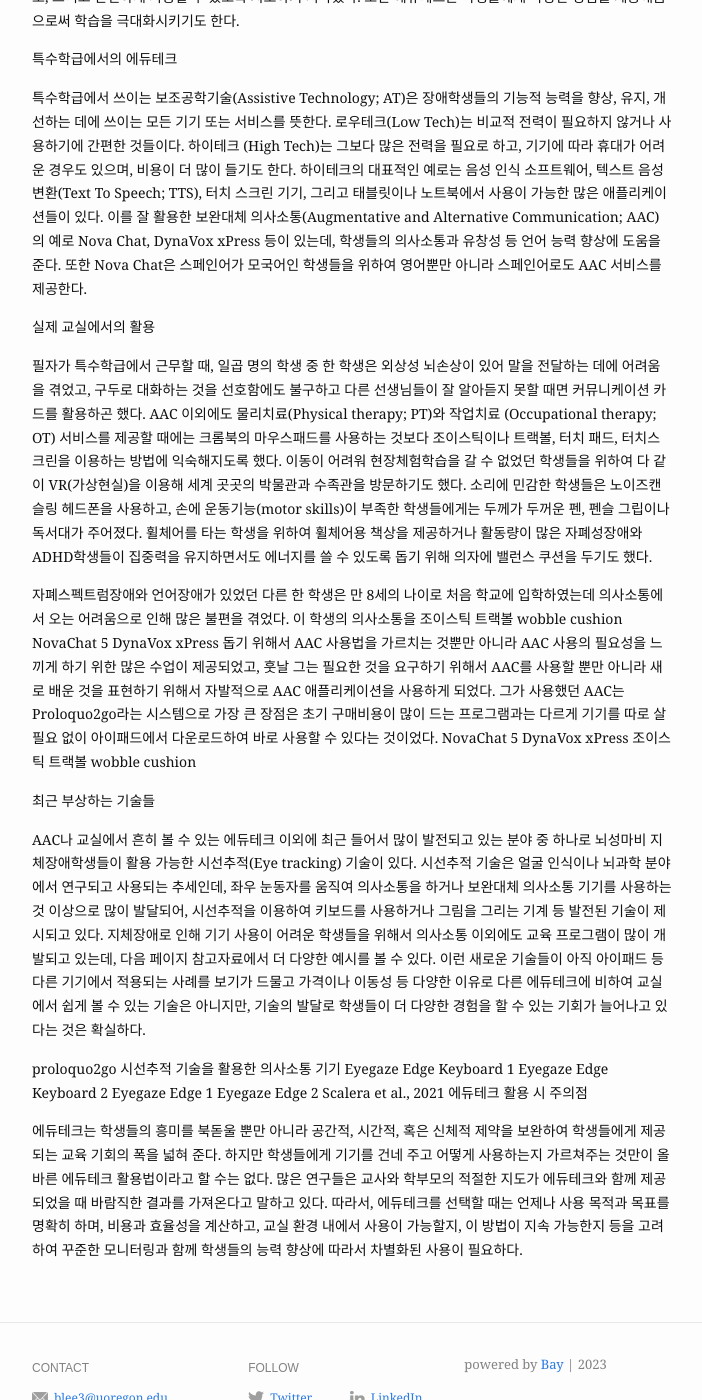
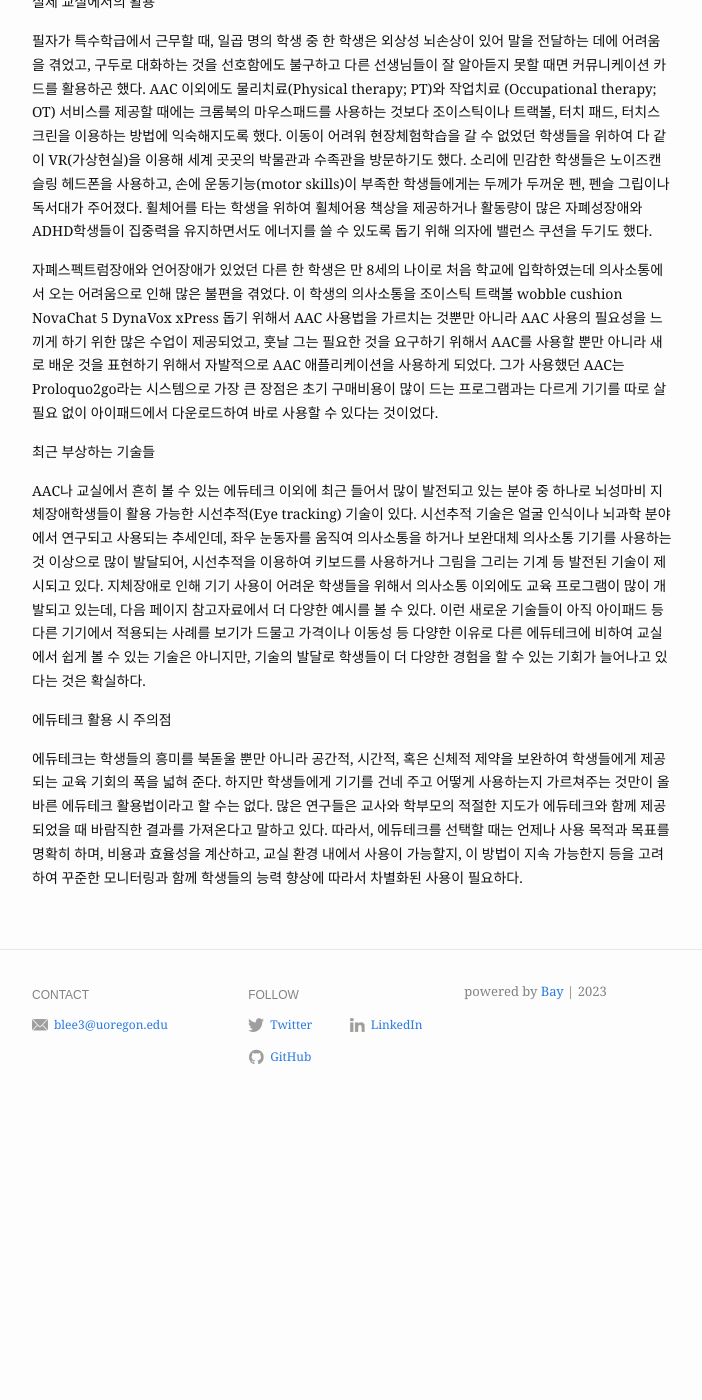
Before and after one commit to seul-b/seul-b.github.io, a Jekyll site: the page built from _posts/2023-05-17-현장특수교육-30-1.md, in a window 1280 px wide and 1400 px high, scrolled down 861 px. Shown: the whole window, without its empty margins (288-990 px from the left). Built offline with Jekyll 4.4.1, drawn with Linux system fonts in a browser that asks for light colours; after the commit the page ends 1981 px from its top, so only the background shows below that; some of the changed text lies outside the part shown.

Commit message:
revised post

```diff
--- a/_posts/2023-05-17-현장특수교육-30-1.md
+++ b/_posts/2023-05-17-현장특수교육-30-1.md
@@ -6,12 +6,9 @@
 # og_image: /assets/img/content/post-example/Banner.jpg
 ---
 
-<img src="{{ "/assets/img/content/post-example/Banner.jpg" | absolute_url }}" alt="bay" class="post-pic"/>
-<br />
-<br />
+이미지를 포함한 본문 링크: https://www.nise.go.kr/field/page/vol127/sub_2_11.html
 
 왜 에듀테크를 사용할까?
-</p>
 <p>
 에듀테크(Educational Technology 또는 EdTech)는 요즘 미국의 교실에서 다양한 방법으로 활용되고 있다. 교사들이 에듀테크를 전문적으로 배울 수 있는 학위 선택지도 늘어나고, 교사들을 채용할 때에도 에듀테크에 대한 경험과 지식을 물어보는 일이 잦아졌다. 또한 이를 전문적으로 개발하는 회사와 연구 범위도 넓어졌으니, 에듀테크가 교실에서 얼마나 중요한 역할을 하는지 알 수 있을 것이다. 단순히 교실 안에서 전자책을 읽거나 크롬북(Chromebook) 또는 아이패드를 사용하는 범위를 넘어서, 학생들은 가상현실(Virtual Reality; VR) 이나 인공지능(Artificial Intelligence; AI)도 사용하게 되었다. 학생들이 커서 마주하게 될 세상에서 에듀테크에 대한 이해도와 습득력이 더욱 중요해질수록, 학교에서는 지식을 가르칠 뿐만 아니라 학생들이 에듀테크를 더욱 효율적으로, 그리고 안전하게 사용할 수 있도록 지도하기 시작했다. 또한 에듀테크는 학생들에게 다양한 경험을 제공해줌으로써 학습을 극대화시키기도 한다.
 </p>
@@ -30,16 +27,6 @@
 </p>
 <p>
 자폐스펙트럼장애와 언어장애가 있었던 다른 한 학생은 만 8세의 나이로 처음 학교에 입학하였는데 의사소통에서 오는 어려움으로 인해 많은 불편을 겪었다. 이 학생의 의사소통을 조이스틱 트랙볼 wobble cushion NovaChat 5 DynaVox xPress 돕기 위해서 AAC 사용법을 가르치는 것뿐만 아니라 AAC 사용의 필요성을 느끼게 하기 위한 많은 수업이 제공되었고, 훗날 그는 필요한 것을 요구하기 위해서 AAC를 사용할 뿐만 아니라 새로 배운 것을 표현하기 위해서 자발적으로 AAC 애플리케이션을 사용하게 되었다. 그가 사용했던 AAC는 Proloquo2go라는 시스템으로 가장 큰 장점은 초기 구매비용이 많이 드는 프로그램과는 다르게 기기를 따로 살 필요 없이 아이패드에서 다운로드하여 바로 사용할 수 있다는 것이었다.
-
-
-NovaChat 5
-
-DynaVox xPress
-
-
-조이스틱 트랙볼
-
-wobble cushion
 </p>
 <p>
 최근 부상하는 기술들
@@ -49,24 +36,6 @@
 이런 새로운 기술들이 아직 아이패드 등 다른 기기에서 적용되는 사례를 보기가 드물고 가격이나 이동성 등 다양한 이유로 다른 에듀테크에 비하여 교실에서 쉽게 볼 수 있는 기술은 아니지만, 기술의 발달로 학생들이 더 다양한 경험을 할 수 있는 기회가 늘어나고 있다는 것은 확실하다.
 </p>
 <p>
-
-proloquo2go
-
-시선추적 기술을 활용한 의사소통 기기
-
-
-Eyegaze Edge Keyboard 1
-
-Eyegaze Edge Keyboard 2
-
-
-Eyegaze Edge 1
-
-Eyegaze Edge 2
-
-
-Scalera et al., 2021
-
 에듀테크 활용 시 주의점
 </p>
 <p>
```
